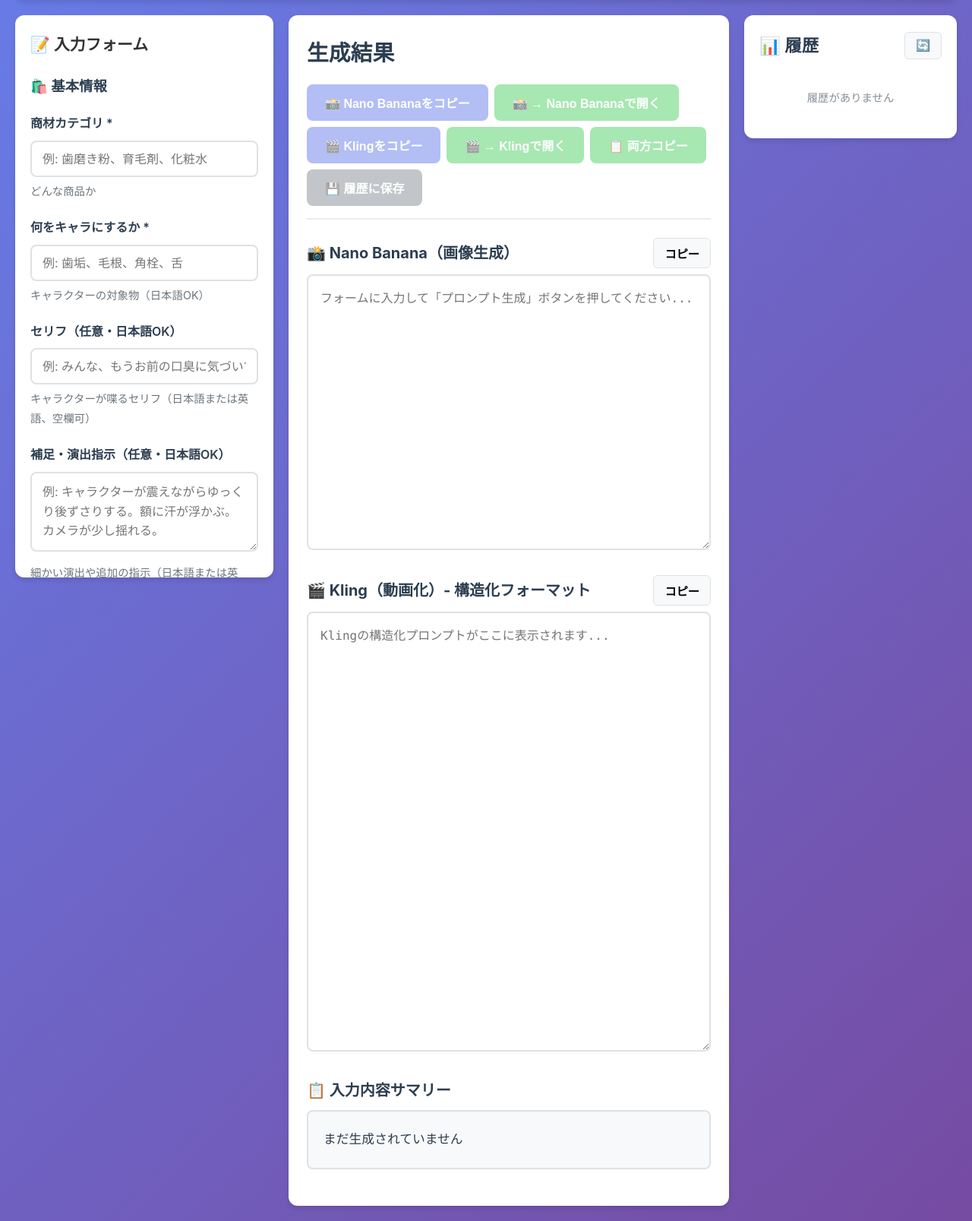
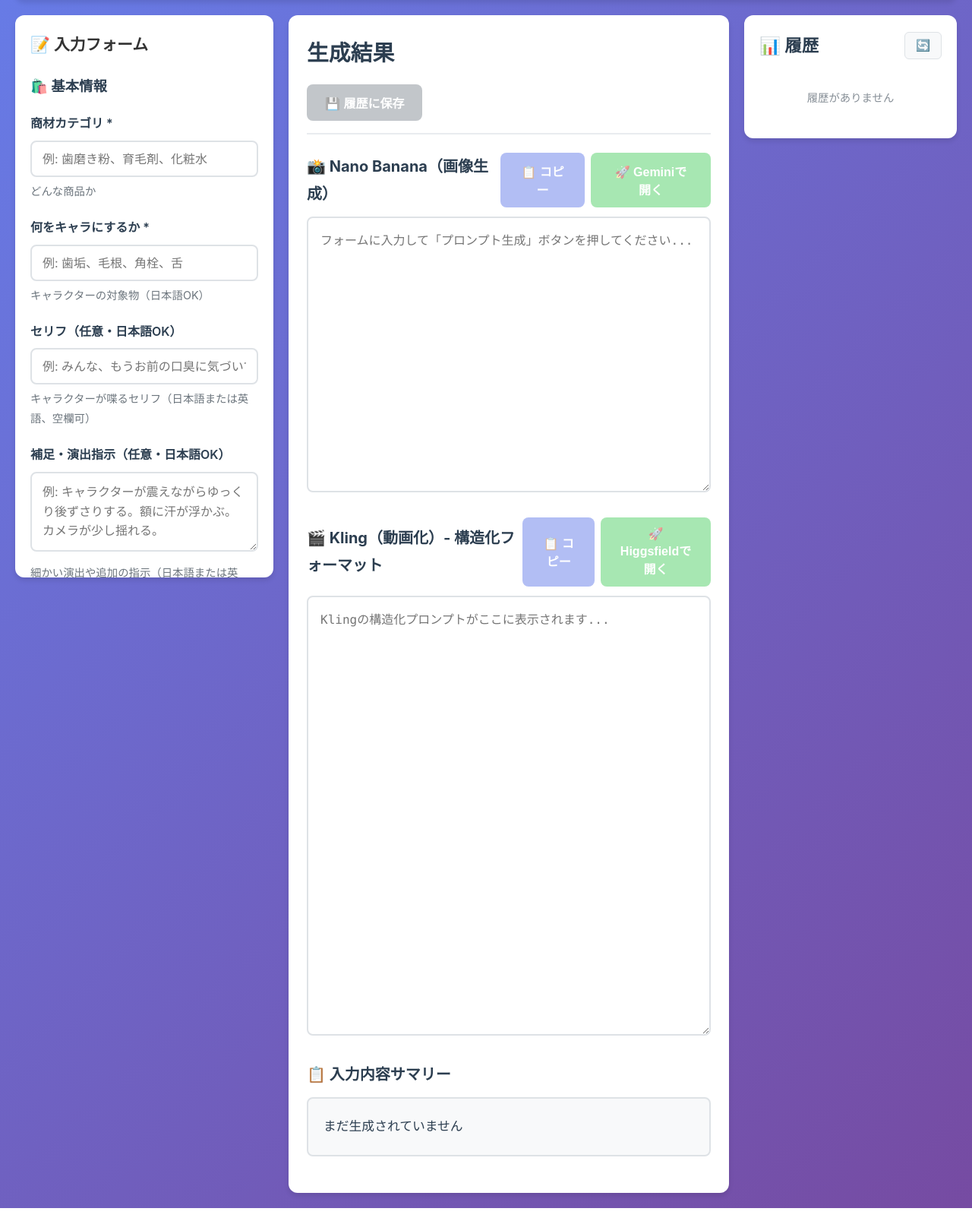
Before and after one commit to picklist-marketing/nanobanana-kling, a Flask app: page / in a window 1280 px wide. Shown: the part 184-1791 px from the top of the page at 76% size. Run offline with Flask 3, Linux system fonts and the light colour scheme; data that the repository does not hold is empty.

Commit message:
Improve UI: reorganize buttons per prompt section
- Move copy/open buttons to each prompt section header
- Remove 'Copy Both' button (cut as requested)
- Clearer separation: Nano Banana section has its buttons, Kling section has its buttons
- Keep only 'Save to History' button in main header
- Better visual hierarchy and easier to understand
- Buttons grouped as: [📋 Copy] [🚀 Open in Service]

```diff
--- a/static/css/style.css
+++ b/static/css/style.css
@@ -167,13 +167,18 @@
     display: flex;
     justify-content: space-between;
     align-items: center;
-    margin-bottom: 8px;
+    margin-bottom: 12px;
 }
 
 .prompt-header h3 {
     font-size: 1.25rem;
     color: #2c3e50;
     font-weight: 700;
+}
+
+.prompt-actions {
+    display: flex;
+    gap: 8px;
 }
 
 .prompt-textarea {
--- a/static/js/app.js
+++ b/static/js/app.js
@@ -12,15 +12,6 @@
 function setupEventListeners() {
     // フォーム送信
     document.getElementById('prompt-form').addEventListener('submit', handleFormSubmit);
-
-    // コピーボタン
-    document.getElementById('btn-copy-nano').onclick = () => copyPrompt('nano');
-    document.getElementById('btn-copy-kling').onclick = () => copyPrompt('kling');
-    document.getElementById('btn-copy-both').onclick = () => copyPrompt('both');
-
-    // コピー&開くボタン
-    document.getElementById('btn-open-nano').onclick = copyAndOpenNanoBanana;
-    document.getElementById('btn-open-kling').onclick = copyAndOpenKling;
 
     // 保存ボタン
     document.getElementById('btn-save').onclick = saveToHistory;
@@ -150,7 +141,7 @@
 
 // ボタンを有効化
 function enableButtons() {
-    document.querySelectorAll('#btn-copy-nano, #btn-copy-kling, #btn-copy-both, #btn-open-nano, #btn-open-kling, #btn-save').forEach(btn => {
+    document.querySelectorAll('#btn-copy-nano, #btn-copy-kling, #btn-open-nano, #btn-open-kling, #btn-save').forEach(btn => {
         btn.disabled = false;
     });
 }
--- a/templates/index.html
+++ b/templates/index.html
@@ -139,21 +139,6 @@
                 <div class="result-header">
                     <h2 id="result-title">生成結果</h2>
                     <div class="quick-actions">
-                        <button id="btn-copy-nano" class="btn btn-primary" disabled>
-                            📸 Nano Bananaをコピー
-                        </button>
-                        <button id="btn-open-nano" class="btn btn-success" disabled>
-                            📸 → Nano Bananaで開く
-                        </button>
-                        <button id="btn-copy-kling" class="btn btn-primary" disabled>
-                            🎬 Klingをコピー
-                        </button>
-                        <button id="btn-open-kling" class="btn btn-success" disabled>
-                            🎬 → Klingで開く
-                        </button>
-                        <button id="btn-copy-both" class="btn btn-success" disabled>
-                            📋 両方コピー
-                        </button>
                         <button id="btn-save" class="btn btn-secondary" disabled>
                             💾 履歴に保存
                         </button>
@@ -164,7 +149,14 @@
                 <div class="prompt-section">
                     <div class="prompt-header">
                         <h3>📸 Nano Banana（画像生成）</h3>
-                        <button class="btn-small" onclick="copyPrompt('nano')">コピー</button>
+                        <div class="prompt-actions">
+                            <button id="btn-copy-nano" class="btn btn-primary" onclick="copyPrompt('nano')" disabled>
+                                📋 コピー
+                            </button>
+                            <button id="btn-open-nano" class="btn btn-success" onclick="copyAndOpenNanoBanana()" disabled>
+                                🚀 Geminiで開く
+                            </button>
+                        </div>
                     </div>
                     <textarea
                         id="prompt-nano"
@@ -178,7 +170,14 @@
                 <div class="prompt-section">
                     <div class="prompt-header">
                         <h3>🎬 Kling（動画化）- 構造化フォーマット</h3>
-                        <button class="btn-small" onclick="copyPrompt('kling')">コピー</button>
+                        <div class="prompt-actions">
+                            <button id="btn-copy-kling" class="btn btn-primary" onclick="copyPrompt('kling')" disabled>
+                                📋 コピー
+                            </button>
+                            <button id="btn-open-kling" class="btn btn-success" onclick="copyAndOpenKling()" disabled>
+                                🚀 Higgsfieldで開く
+                            </button>
+                        </div>
                     </div>
                     <textarea
                         id="prompt-kling"
```
